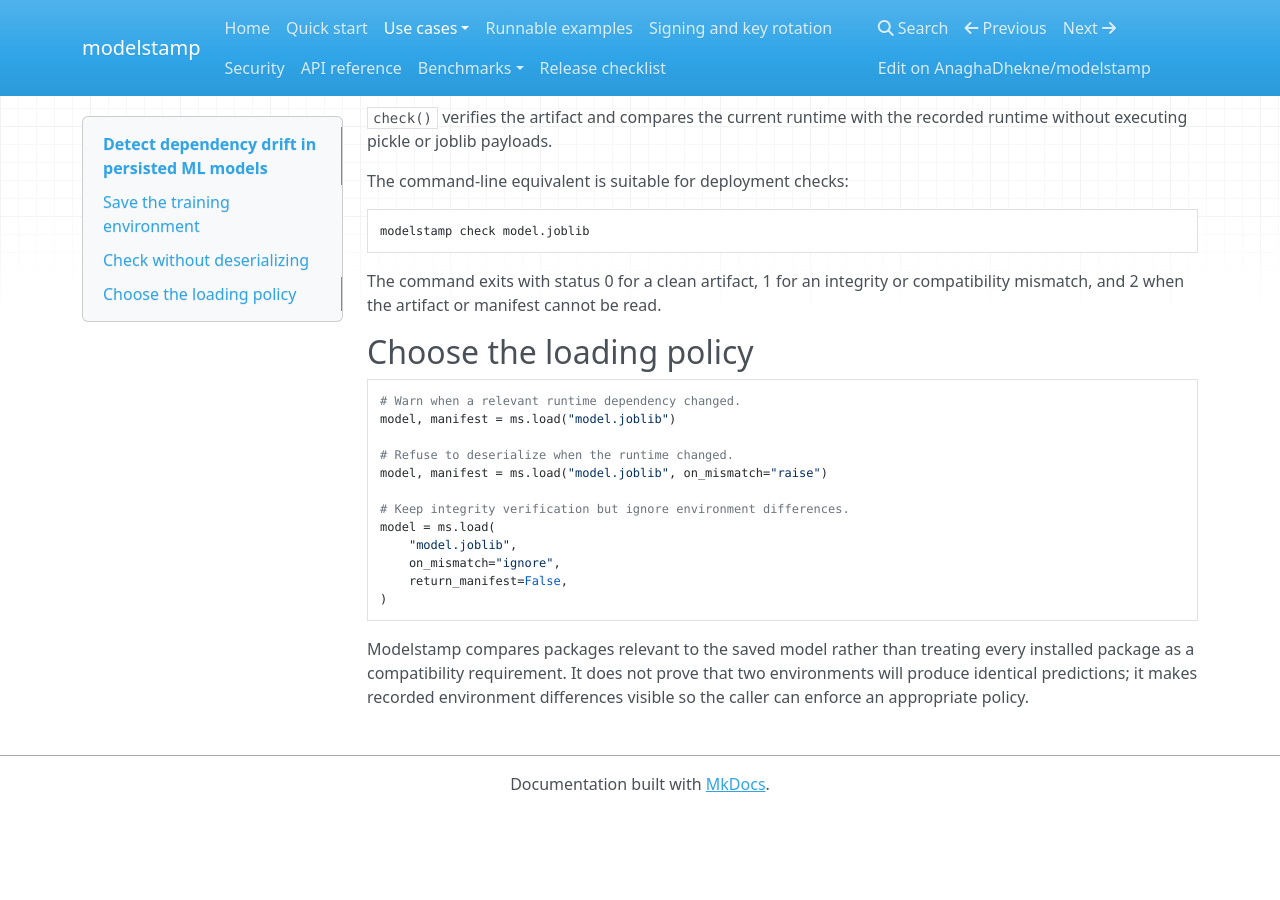
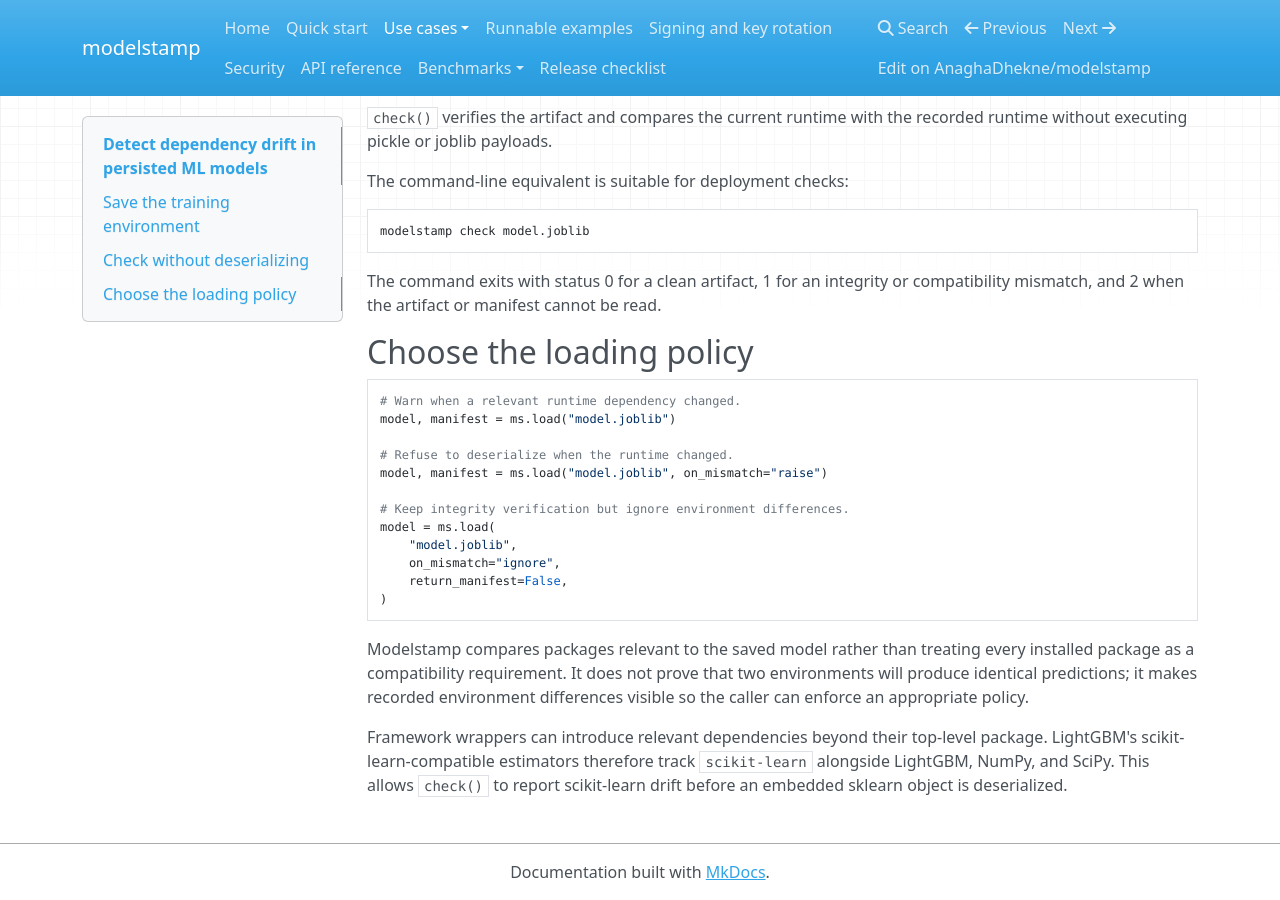
Before and after one commit to AnaghaDhekne/modelstamp, an MkDocs documentation site: the page built from docs/dependency-drift.md, in a window 1280 px wide and 900 px high, scrolled down 693 px. Built offline with MkDocs 1.6.1, drawn with Linux system fonts in a browser that asks for light colours; nearby versions of some CDN libraries; before the commit the page ends 1505 px from its top, so only the background shows below that.

Commit message:
Document wrapper dependency relevance

```diff
--- a/docs/dependency-drift.md
+++ b/docs/dependency-drift.md
@@ -65,3 +65,8 @@
 two environments will produce identical predictions; it makes recorded
 environment differences visible so the caller can enforce an appropriate
 policy.
+
+Framework wrappers can introduce relevant dependencies beyond their top-level
+package. LightGBM's scikit-learn-compatible estimators therefore track
+`scikit-learn` alongside LightGBM, NumPy, and SciPy. This allows `check()` to
+report scikit-learn drift before an embedded sklearn object is deserialized.
```
